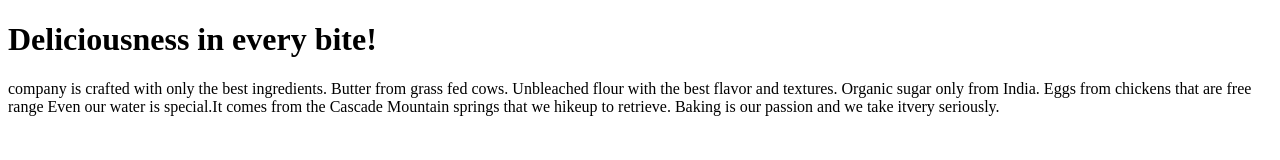
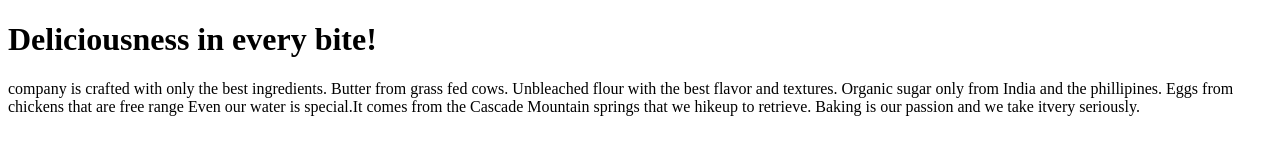
Before and after one commit to SnowzyTech/Exscompany.com, a plain HTML site: page index.htm in a window 1280 px wide. Drawn offline with Linux system fonts and the light colour scheme.

Commit message:
Update index.htm

```diff
--- a/index.htm
+++ b/index.htm
@@ -7,7 +7,7 @@
 <p>company is crafted with only the best ingredients.
 
 Butter from grass fed cows. Unbleached flour with the
-best flavor and textures. Organic sugar only from India.
+best flavor and textures. Organic sugar only from India and the phillipines.
 Eggs from chickens that are free range
 Even our water is special.It comes from the Cascade
 Mountain springs that we hikeup to retrieve.
```
